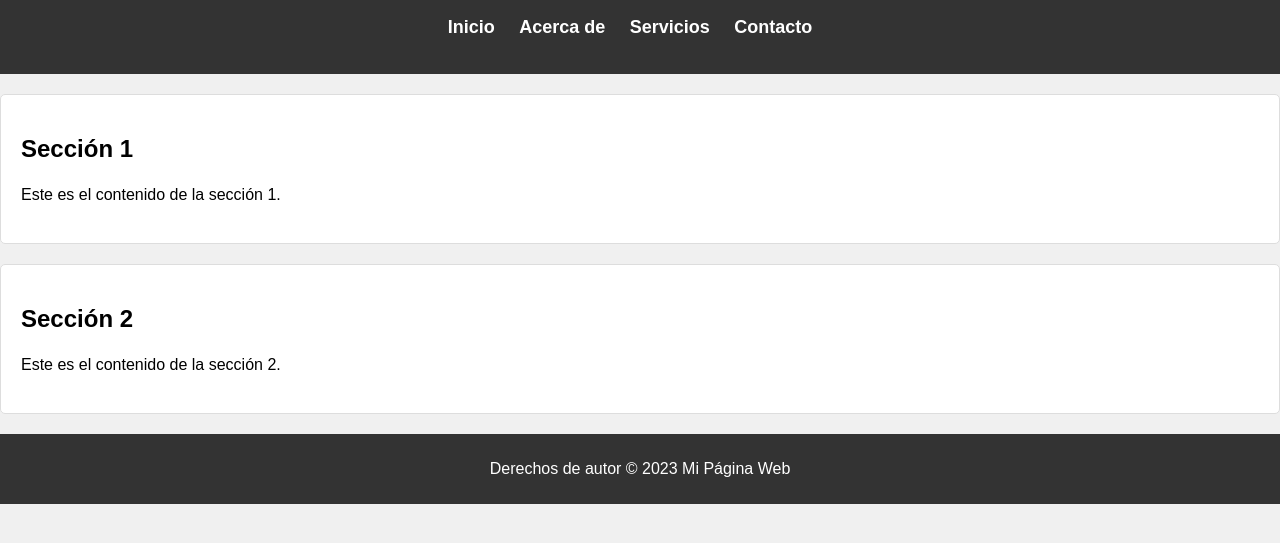
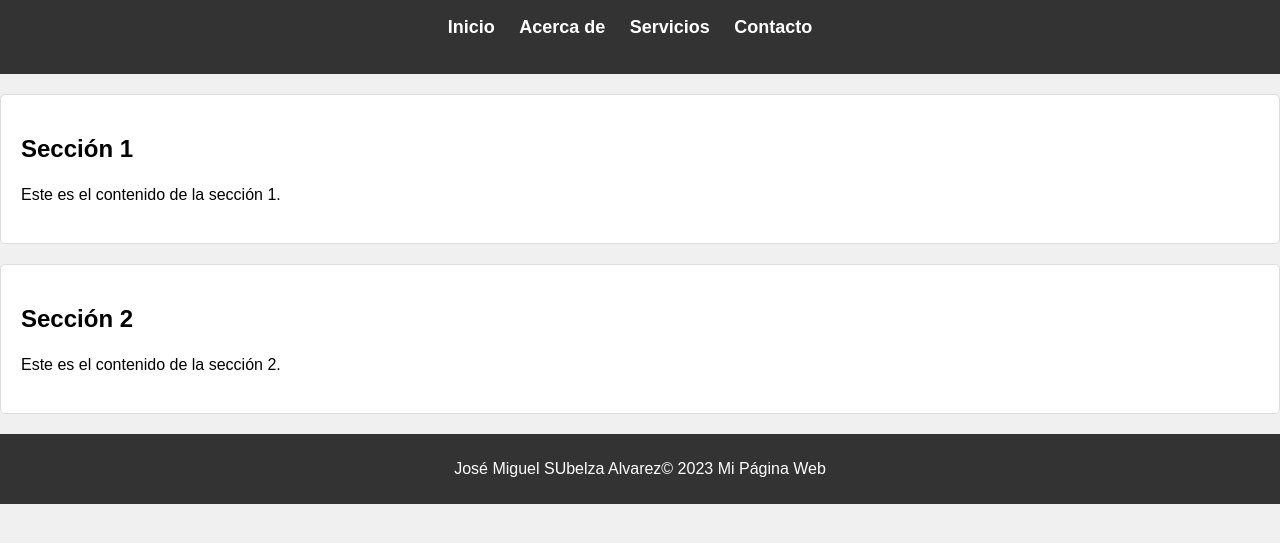
Before and after one commit to JmSubelza/webnur, a plain HTML site: page index.html in a window 1280 px wide. Shown: the part 65-608 px from the top of the page. Drawn offline with Linux system fonts and the light colour scheme.

Commit message:
primer pull

```diff
--- a/index.html
+++ b/index.html
@@ -34,7 +34,7 @@
     </main>
 
     <footer>
-        <p>Derechos de autor &copy; 2023 Mi Página Web</p>
+        <p>José Miguel SUbelza Alvarez&copy; 2023 Mi Página Web</p>
     </footer>
 </body>
 </html>
```
